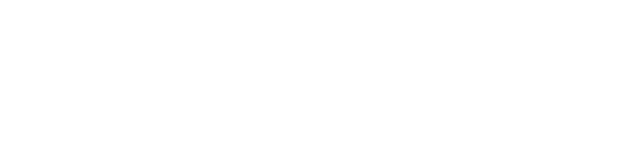
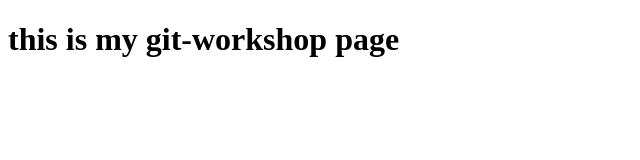
Before and after one commit to JiazhenLuo/git-workshop, a plain HTML site: page index.html in a window 1280 px wide. Shown: the whole page, without its empty margins (0-640 px from the left). Drawn offline with Linux system fonts and the light colour scheme.

Commit message:
first line

```diff
--- a/index.html
+++ b/index.html
@@ -7,6 +7,6 @@
     <link rel="stylesheet" href="style.css">
 </head>
 <body>
-
+    <h1>this is my git-workshop page</h1>
 </body>
 </html>
```
